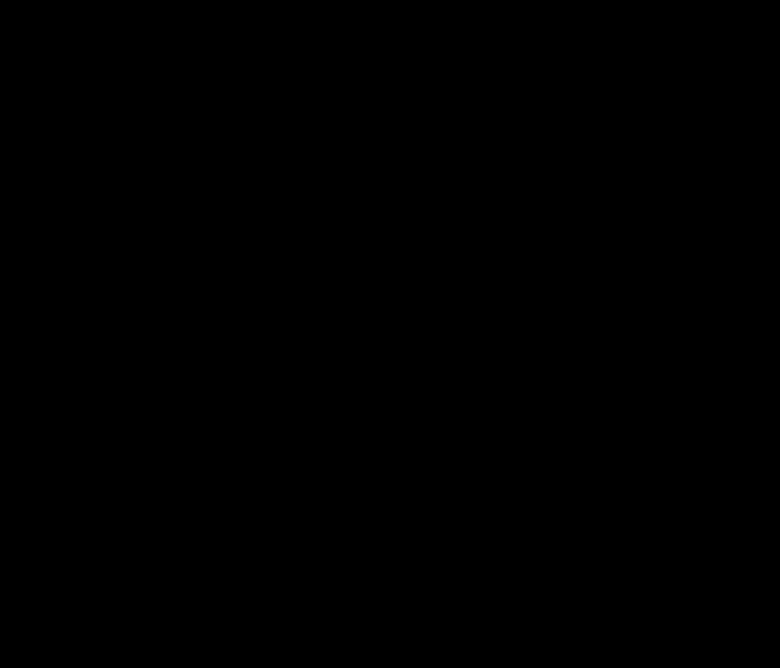
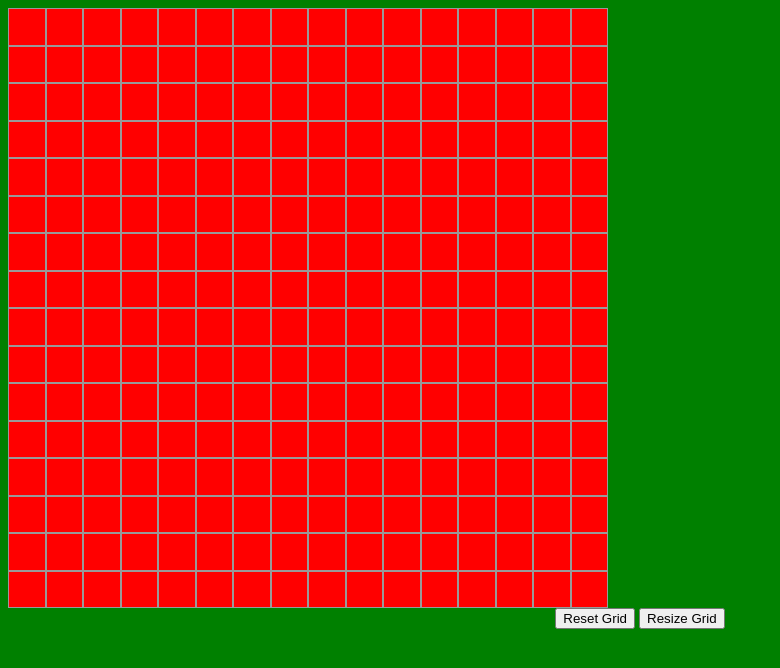
Before and after one commit to dhecker/etch-a-sketch, a plain HTML site: page index.html in a window 1280 px wide. Shown: the whole page, without its empty margins (0-780 px from the left). Drawn offline with Linux system fonts and the light colour scheme.

Commit message:
First draft

```diff
--- a/index.html
+++ b/index.html
@@ -5,9 +5,17 @@
     <meta name="viewport" content="width=device-width, initial-scale=1.0">
     <meta http-equiv="X-UA-Compatible" content="ie=edge">
     <link rel="stylesheet" type="text/css" href="style.css">
-    <title>[PAGE TITLE]</title>
+    <script type="text/javascript" src="script.js" defer></script>
+    <title>Etch a Sketch</title>
 </head>
 <body>
-    <script type="text/javascript" src="script.js"></script>
+<div class="grid-wrapper">
+    <div class="grid" id="grid"> </div>
+</div>
+
+<div class="controls" id="size-button">
+        <button id="reset" onclick="resetGrid()">Reset Grid</button>
+        <button id="resize" onclick="resizeGrid()">Resize Grid</button>
+</div>
 </body>
 </html>
--- a/script.js
+++ b/script.js
@@ -1 +1,49 @@
 console.log('Script Loaded');
+let gridSize = 16;
+const grid = document.getElementById("grid")
+drawGrid(gridSize);
+
+
+function drawGrid(gridSize)  {
+
+    for (row=0; row<gridSize ; row++) { // for each row
+
+        for (column=0; column<gridSize ; column++) { // for each column
+
+            var newdiv = document.createElement('div');   //create the individual div
+       //     newdiv.textContent  = row + "," + column;
+            newdiv.id  = "row_" + row + "column+" + column;
+
+            newdiv.style.backgroundColor = "red";
+            newdiv.style.border = "1px solid #999999";
+            newdiv.addEventListener("mouseover", hoverEffect);
+
+            grid.appendChild(newdiv);
+                            }
+    }
+
+    // now set the grid dimensions in the wrapper
+            boxSize = (600 / gridSize);
+            grid.style.gridTemplateColumns = ( "repeat(" + gridSize + "," + boxSize +"px)");
+            grid.style.gridTemplateRows = ( "repeat(" + gridSize + "," + boxSize +"px)");
+
+}
+
+function resizeGrid() {
+    gridSize = prompt ("How large should the grid be?")
+    drawGrid(gridSize)
+}
+
+function resetGrid() {
+
+    grid.querySelectorAll('*').forEach(n => n.remove());
+    drawGrid(gridSize);
+
+}
+
+function  hoverEffect (e){
+
+    hovered = document.getElementById(this.id);
+    console.log(hovered)
+    hovered.style.backgroundColor= "#000000";
+}
--- a/style.css
+++ b/style.css
@@ -1,3 +1,18 @@
 body {
-    background: black;
+    background: green;
 }
+
+
+.main-wrapper {
+    border:10px solid black;
+     background: white;
+}
+.grid  {
+  display: grid;
+max-width = 600
+}
+
+.controls {
+
+  text-align: center;
+}
```
